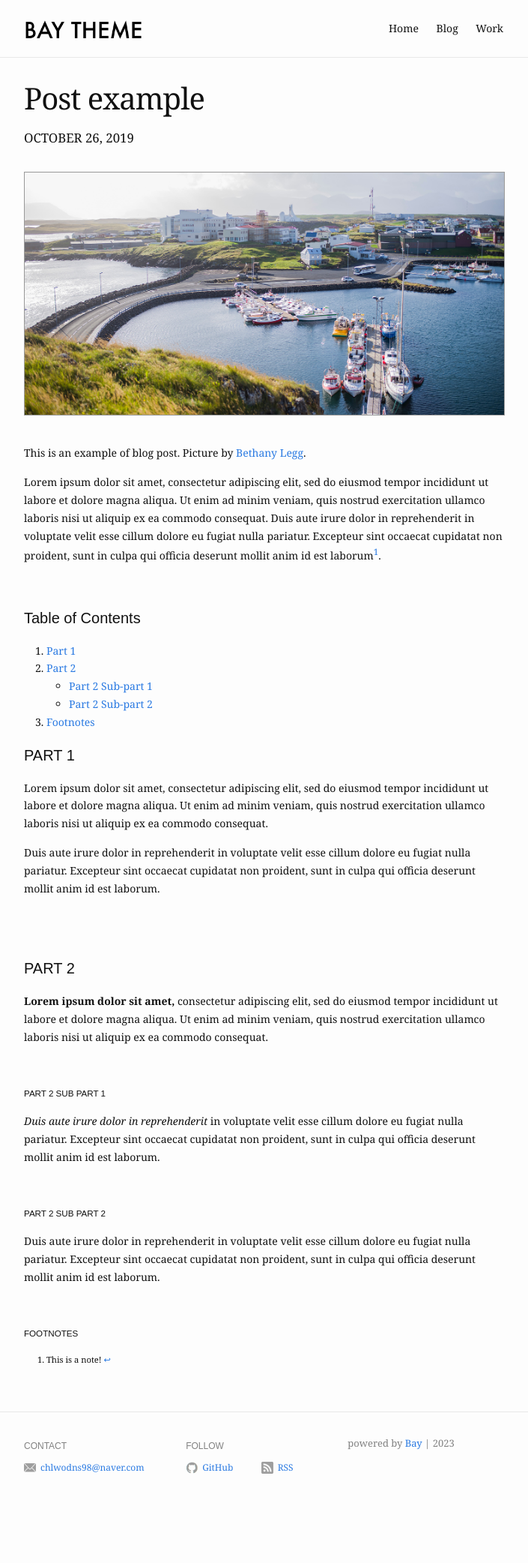
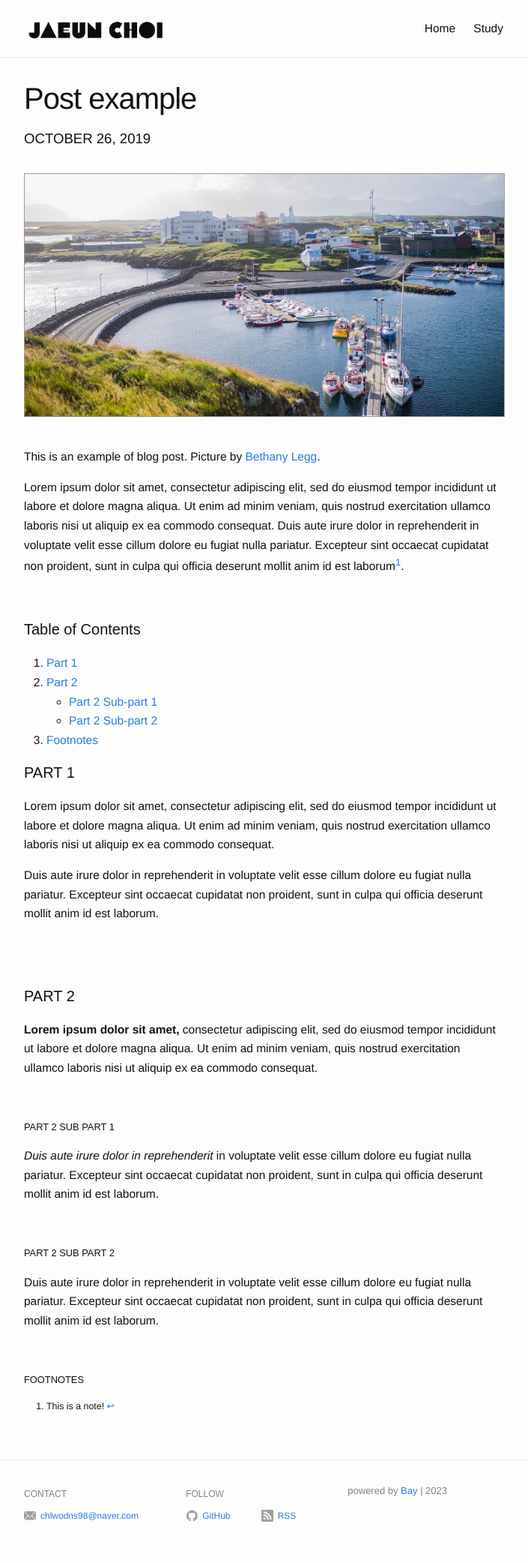
Before and after one commit to Jaeun-Choi98/jaeun-choi98.github.io, a Jekyll site: the page built from _posts/2019-10-26-example-of-blog-post.md, in a window 1280 px wide. Shown: the whole page at 75% size, without its empty margins (288-993 px from the left). Built offline with Jekyll 4.4.1, drawn with Linux system fonts in a browser that asks for light colours; before the commit the page ends 2020 px from its top, so only the background shows below that.

Commit message:
design(main.css, _cofig.yml, header.html, study.md): Customize the files

```diff
--- a/_config.yml
+++ b/_config.yml
@@ -1,10 +1,10 @@
 # For technical reasons, this file is *NOT* reloaded automatically when you use
 # 'bundle exec jekyll serve'. If you change this file, please restart the server process.
 
-title: Bay Jekyll Theme
+title: Jaeun Choi
 description: >- # this means to ignore newlines until "baseurl:"
-  Bay is a minimal Jekyll Theme.
-baseurl: "/" # the subpath of the site
+  This is a developer website, a study blog.
+baseurl: "" # the subpath of the site
 url: "https://jaeun-choi98.github.io" # the base hostname & protocol for the site
 og_image: /assets/img/profile-monkey.png
 google_analytics: "UA-121636368-3"
@@ -13,8 +13,8 @@ header:
   pages:
     - name: Home
       slug: /
-    - name: Blog
-    - name: Work
+    - name: Study
+    #- name: Work
 
 footer:
   show_powered_by: true
--- a/_includes/header.html
+++ b/_includes/header.html
@@ -1,7 +1,7 @@
 <header class="site-header">
   <div class="wrapper">
     <a class="site-title" href="{{ "" | prepend: site.baseurl | prepend: site.url }}/">
-      <img src="{{ "/assets/img/title.png" | absolute_url }}" alt="{{ site.title }}" />
+      <img src="{{ "/assets/img/title_jaeunchoi.png" | absolute_url }}" alt="{{ site.title }}" />
     </a>
 
     <nav class="site-nav">
--- a/assets/css/main.scss
+++ b/assets/css/main.scss
@@ -7,10 +7,10 @@
 // Our variables
 $base-url: "{{ site.baseurl }}";
 
-$base-font-family: Charter, Georgia, Helvetica, Arial, sans-serif;
-$base-font-size: 14px;
+$base-font-family: Helvetica, Charter, Georgia, Arial, sans-serif;
+$base-font-size: 15.5px;
 $small-font-size: $base-font-size * 0.875;
-$base-line-height: 1.7;
+$base-line-height: 1.65;
 
 $spacing-unit: 30px;
 
```
Also changed, not shown: blog.md (deleted, +0 -8 lines), study.md (added, +8 -0 lines), assets/img/title_jaeunchoi.png (added).
